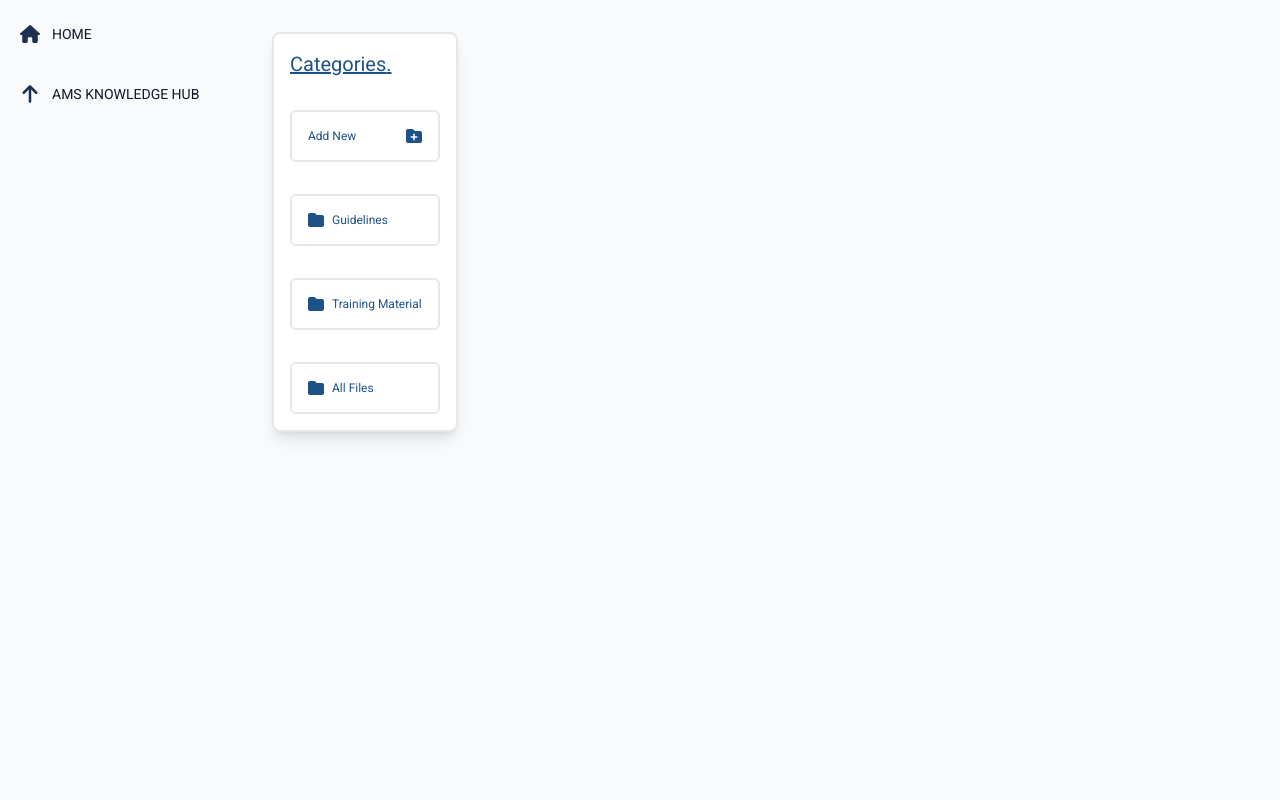
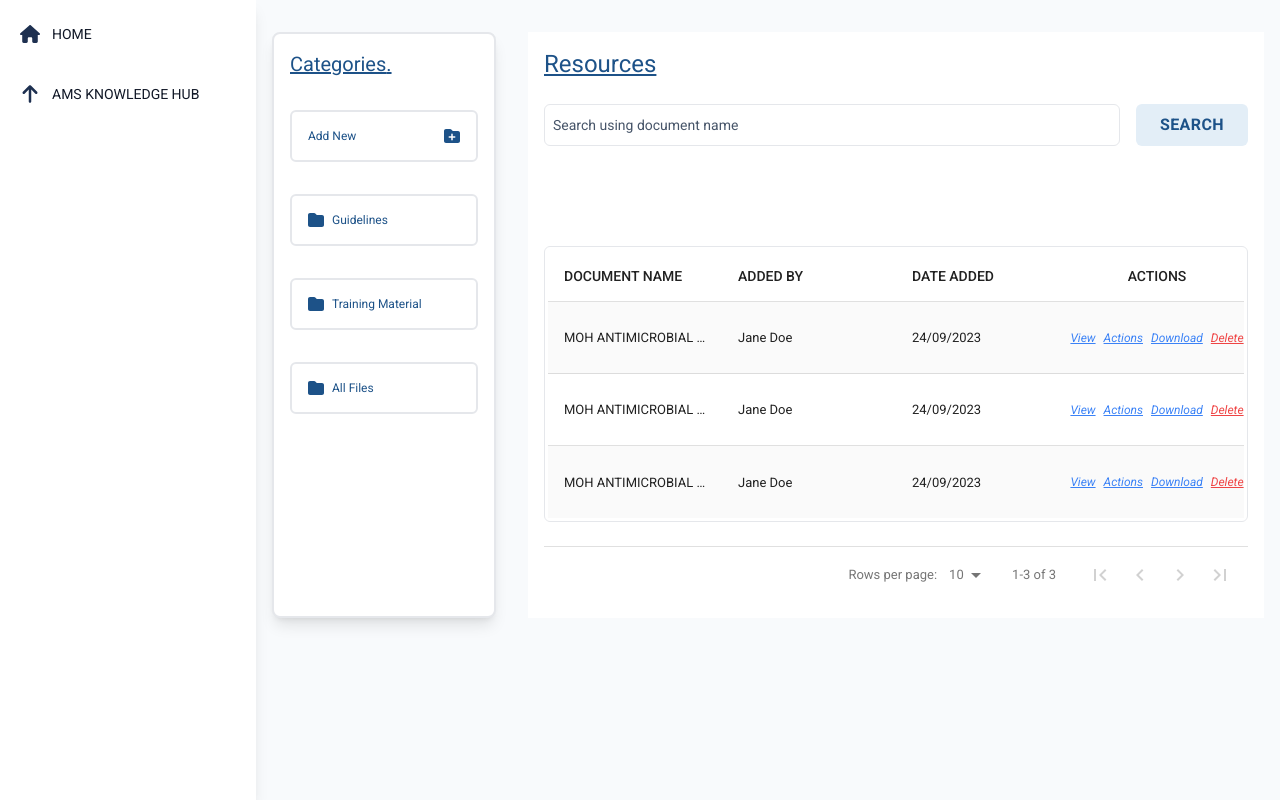
Before and after one commit to IntelliSOFT-Consulting/FIND-AMS-Knowledge-hub, a React (Vite) app: page /resources in a window 1280 px wide. Built offline with nearby package versions, Linux system fonts and the light colour scheme.

Commit message:
Resources view

```diff
--- a/package.json
+++ b/package.json
@@ -12,8 +12,10 @@
   "dependencies": {
     "flowbite": "^2.2.0",
     "react": "^18.2.0",
+    "react-data-table-component": "^7.5.4",
     "react-dom": "^18.2.0",
-    "react-router-dom": "^6.20.1"
+    "react-router-dom": "^6.20.1",
+    "styled-components": "^6.1.1"
   },
   "devDependencies": {
     "@types/react": "^18.2.37",
--- /dev/null
+++ b/src/components/cta/KHOutlineButton.jsx
@@ -0,0 +1,8 @@
+export const KHOutlineButton = ({children}) => {
+    return (
+        <button
+            className="px-6 py-2 rounded-md text-info font-semibold tracking-wide bg-smoke">
+            {children}
+        </button>
+    )
+}
--- a/src/components/navs/Sidebar.jsx
+++ b/src/components/navs/Sidebar.jsx
@@ -1,6 +1,6 @@
 export const Sidebar = () => {
     return (
-        <div className="">
+        <div className="bg-white">
             <button data-drawer-target="default-sidebar" data-drawer-toggle="default-sidebar"
                     aria-controls="default-sidebar" type="button"
                     className="inline-flex items-center p-2 mt-2 ms-3 text-sm text-gray-500 rounded-lg sm:hidden hover:bg-gray-100 focus:outline-none focus:ring-2 focus:ring-gray-200 ">
@@ -15,8 +15,8 @@ export const Sidebar = () => {
             <aside
                 id="default-sidebar"
                 aria-label="Sidebar"
-                className="fixed lg:relative top-0 left-0 z-40 w-64 h-screen transition-transform -translate-x-full sm:-translate-x-0 ">
-                <div className="h-full px-3 py-4 overflow-y-auto  bg-gray-50">
+                className="fixed lg:relative top-0 left-0 z-40 w-64 h-screen transition-transform -translate-x-full sm:-translate-x-0 bg-white shadow-lg">
+                <div className="h-full px-3 py-4 overflow-y-auto ">
                     <ul className="space-y-6 font-medium">
                         <li>
                             <a href="#"
--- a/src/data/index.js
+++ b/src/data/index.js
@@ -0,0 +1,20 @@
+export const tableData = [
+    {
+        id: 1,
+        title: 'MOH ANTIMICROBIAL GUIDELINES',
+        addedBy: 'Jane Doe',
+        createdAt: '24/09/2023',
+    },
+    {
+        id: 2,
+        title: 'MOH ANTIMICROBIAL GUIDELINES v2',
+        addedBy: 'Jane Doe',
+        createdAt: '24/09/2023',
+    },
+    {
+        id: 3,
+        title: 'MOH ANTIMICROBIAL GUIDELINES v3',
+        addedBy: 'Jane Doe',
+        createdAt: '24/09/2023',
+    },
+]
--- a/src/index.css
+++ b/src/index.css
@@ -1,8 +1,13 @@
 body{
     @apply font-roboto;
+
 }
 
 
 @tailwind base;
 @tailwind components;
 @tailwind utilities;
+
+@layer components{
+
+}
--- a/src/layouts/IndexLayout.jsx
+++ b/src/layouts/IndexLayout.jsx
@@ -2,9 +2,9 @@ import {Sidebar} from "../components/navs/Sidebar.jsx";
 
 export const IndexLayout = ({children}) => {
     return (
-        <div className="flex flex-col md:flex-row w-screen bg-slate-50 min-h-screen overflow-x-clip">
+        <div className="flex flex-col md:flex-row w-screen bg-slate-50 min-h-screen ">
             <Sidebar/>
-            <div className="flex flex-col py-8 px-4">
+            <div className="flex flex-col py-8 px-4 w-full">
                 {children}
             </div>
         </div>
--- a/src/pages/Resources.jsx
+++ b/src/pages/Resources.jsx
@@ -1,5 +1,9 @@
 import {IndexLayout} from "../layouts/IndexLayout.jsx";
 import {Folders} from "../components/navs/Folders.jsx";
+import DataTable from 'react-data-table-component';
+import {KHInput} from "../components/fields/KHInput.jsx";
+import {KHOutlineButton} from "../components/cta/KHOutlineButton.jsx";
+import {tableData} from "../data/index.js";
 
 export const Resources = () => {
 
@@ -43,10 +47,84 @@ export const Resources = () => {
         },
     ]
 
+    const columns = [
+        {
+            name: 'DOCUMENT NAME',
+            selector: row => row.title,
+        },
+        {
+            name: 'ADDED BY',
+            selector: row => row.addedBy,
+        },
+        {
+            name: 'DATE ADDED',
+            selector: row => row.createdAt,
+        },
+        {
+            name: 'ACTIONS',
+            allowOverflow: true,
+            center: true,
+            selector: row => (
+                <div className="flex gap-2  text-xs items-center">
+                    <a className="underline text-blue-500 italic" href="">View</a>
+                    <a className="underline text-blue-500 italic" href="">Actions</a>
+                    <a className="underline text-blue-500 italic" href="">Download</a>
+                    <a className="underline text-red-500 italic" href="">Delete</a>
+                </div>
+            ),
+        },
+    ];
+
+
+    const customStyles = {
+        table: {
+            style: {
+                border: "1px solid #e5e7eb",
+                borderRadius: "6px",
+                padding: "3px",
+            }
+        },
+        head: {
+            style: {
+                fontSize: "14px"
+            }
+        },
+        rows: {
+            style: {
+                minHeight: "72px",
+            }
+        },
+        cells: {
+            style: {
+                maxWidth: "fit-content",
+            }
+        }
+    }
+
     return (
         <IndexLayout>
-            <div className="grid md:grid-cols-3">
-                <Folders folders={folders} title="Categories"/>
+            <div className="grid grid-cols-1 lg:grid-cols-4 gap-8 w-full">
+                <div className="flex col-span-1">
+                    <Folders folders={folders} title="Categories"/>
+                </div>
+                <div className="col-span-1 lg:col-span-3 w-full flex flex-col gap-6 bg-white p-4">
+                    <p className="underline text-2xl text-info">Resources</p>
+                    <div className="flex gap-4">
+                        <KHInput placeholder="Search using document name"/>
+                        <KHOutlineButton>SEARCH</KHOutlineButton>
+                    </div>
+                    <DataTable
+                        columns={columns}
+                        data={tableData}
+                        pointerOnHover
+                        subHeaderWrap
+                        subHeader
+                        striped
+                        responsive
+                        pagination
+                        customStyles={customStyles}
+                    />
+                </div>
             </div>
         </IndexLayout>
     )
--- a/tailwind.config.js
+++ b/tailwind.config.js
@@ -11,11 +11,11 @@ export default {
     },
     extend: {
       colors: {
-        info: "#1d5288"
+        info: "#1d5288",
+        lightInfo: "#0ea5e9",
+        smoke: "#E3EEF7",
       }
     },
   },
-  plugins: [
-    require('flowbite/plugin')
-  ]
+  plugins: []
 }
```
Also changed, not shown: 1 other file (tests, documents, lock files or other folders).
